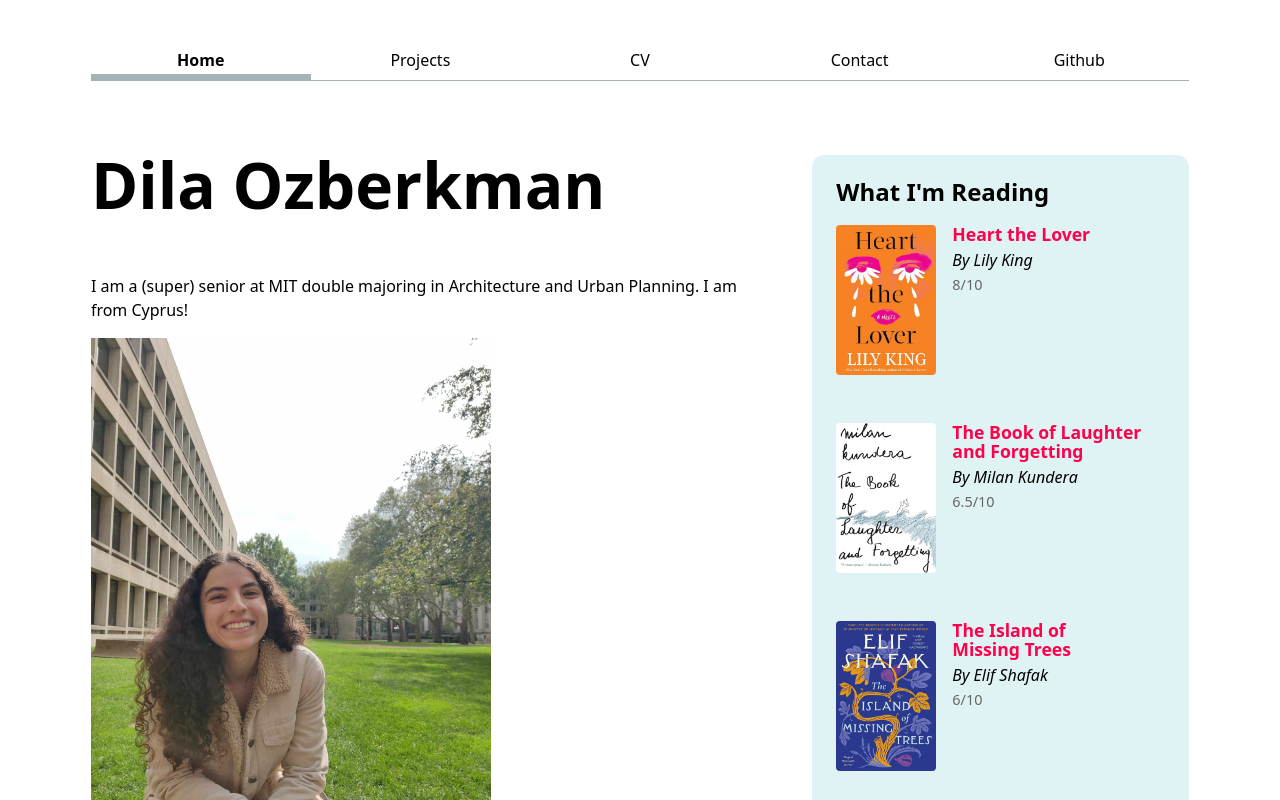
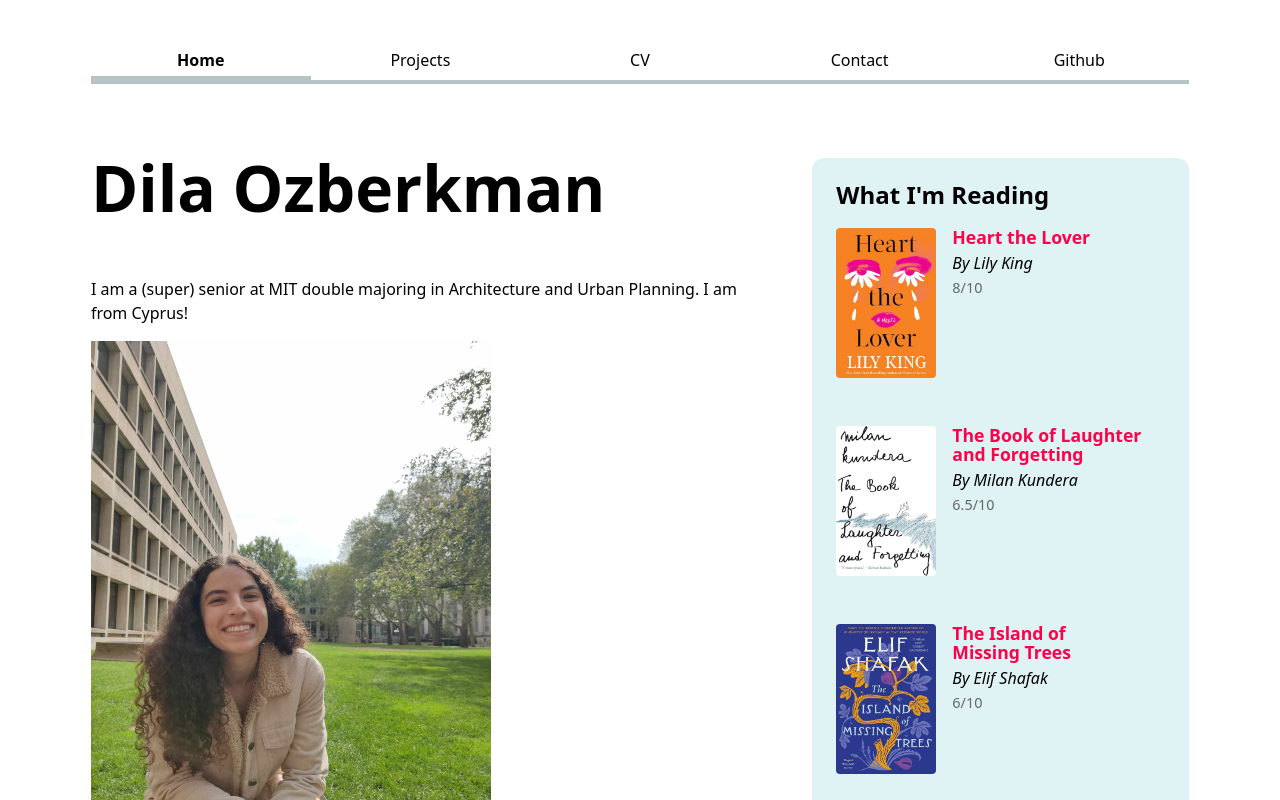
Before and after one commit to dilaozberkman/lab3, a SvelteKit app: page / in a window 1280 px wide. Shown: the top 800 px of the page. Built offline with nearby package versions, Linux system fonts and the light colour scheme.

Commit message:
changed thicknesses

```diff
--- a/src/routes/+layout.svelte
+++ b/src/routes/+layout.svelte
@@ -32,12 +32,10 @@
         }
 
     nav {
-        --border-color: oklch(50% 10% 200 / 50%);
+        --border-color: oklch(50% 10% 200 / 40%);
         display: flex; /* Turns nav into a flex container */
         margin-bottom: 1em;
-        border-bottom-width: 1px;
-        border-bottom-style: solid;
-        border-bottom-color: var(--border-color);
+        border-bottom: 4px solid var(--border-color);
     }
 
     nav a {
@@ -48,9 +46,7 @@
         padding: 0.5em;
     }
             nav a.current {
-                border-bottom-width: 0.4em;
-                border-bottom-style: solid;
-                border-bottom-color: var(--border-color);
+                border-bottom: 4px solid var(--border-color);
                 padding-bottom: 0.1em;
                 font-weight: bold;
     }
```
